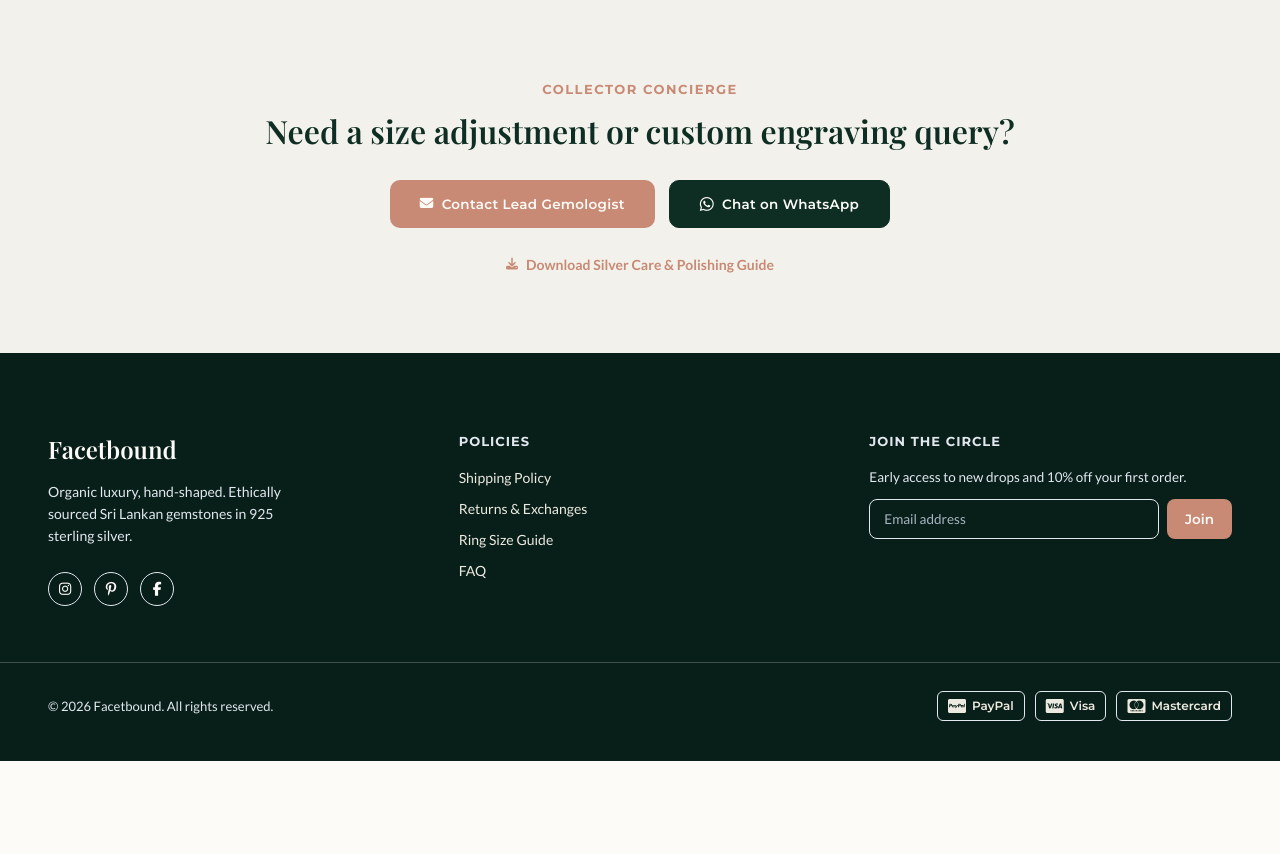
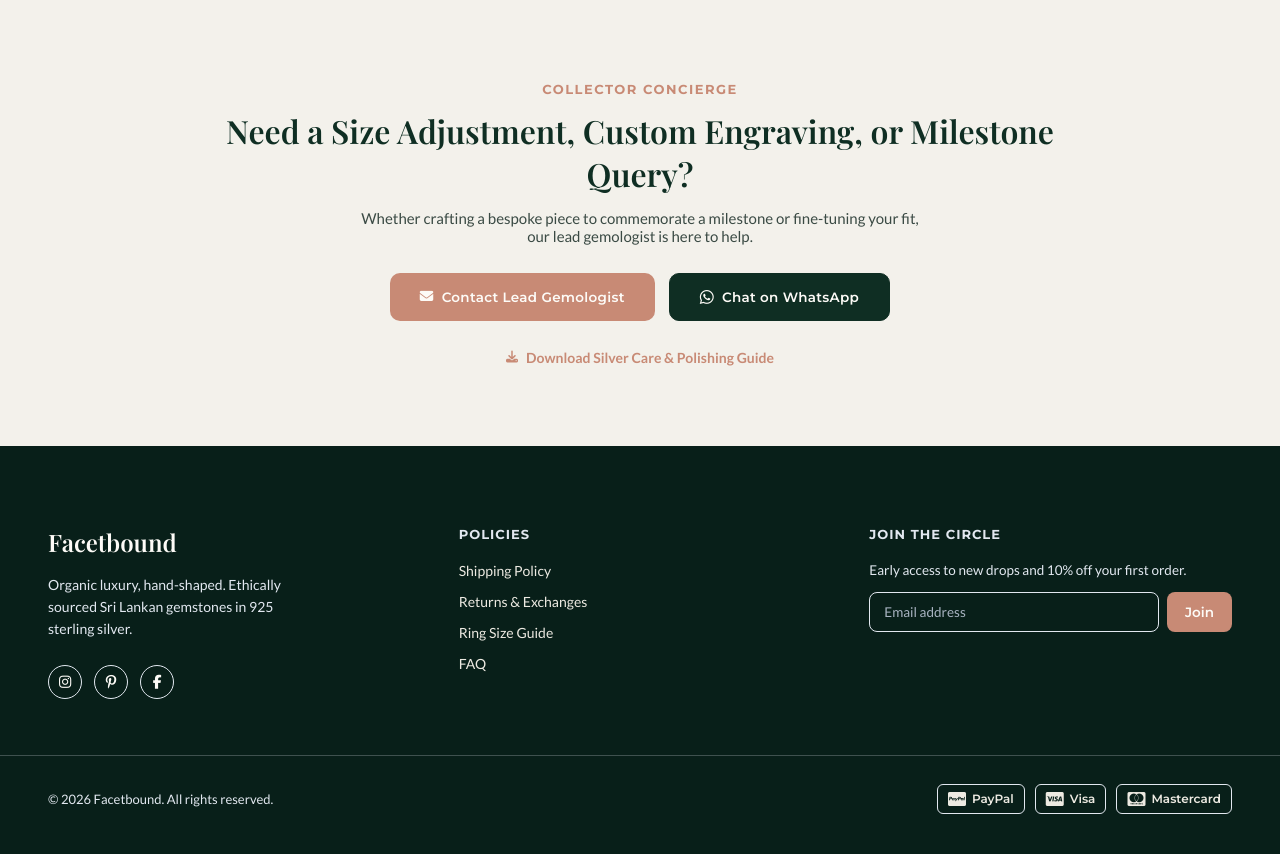
Before and after one commit to tharindudakshika/FacetBound, a WordPress theme: template wp-theme/facetbound/single.php in a window 1280 px wide. Shown: the part 2132-2986 px from the top of the page. Before the commit the page ends 2893 px from the top, so only its background shows below. Run offline with PHP 8.4 and a stand-in for WordPress, Linux system fonts and the light colour scheme; the site name, menu and one post (Sample post) are stand-ins, and other content is empty.

Commit message:
Update Collector Concierge CTA copy
Heading and new description text — this shared block appears on Home,
Shop, Product, Checkout, and My Account, so the change applies everywhere
it's used.

Co-Authored-By: Claude Sonnet 5 <noreply@anthropic.com>
Claude-Session: https://claude.ai/code/session_011oU1ppgHnh3QgMxP3uhg3p

```diff
--- a/wp-theme/facetbound/assets/css/components.css
+++ b/wp-theme/facetbound/assets/css/components.css
@@ -437,8 +437,15 @@
   font-family: var(--font-serif);
   font-size: clamp(24px, 3vw, 32px);
   color: var(--emerald);
-  margin: 0 0 28px 0;
+  margin: 0 0 14px 0;
   font-weight: 600;
+}
+
+.concierge__desc {
+  font-size: 15px;
+  color: var(--slate-text);
+  max-width: 560px;
+  margin: 0 auto 28px;
 }
 
 .concierge__buttons {
--- a/wp-theme/facetbound/inc/template-tags.php
+++ b/wp-theme/facetbound/inc/template-tags.php
@@ -43,7 +43,8 @@ function facetbound_concierge_cta() {
     <section class="concierge">
         <div class="concierge__inner">
             <div class="kicker">Collector Concierge</div>
-            <h2>Need a size adjustment or custom engraving query?</h2>
+            <h2>Need a Size Adjustment, Custom Engraving, or Milestone Query?</h2>
+            <p class="concierge__desc">Whether crafting a bespoke piece to commemorate a milestone or fine-tuning your fit, our lead gemologist is here to help.</p>
             <div class="concierge__buttons">
                 <a href="<?php echo esc_url(home_url('/contact/')); ?>" class="btn btn-terracotta">
                     <i class="fa-solid fa-envelope"></i> Contact Lead Gemologist
```
